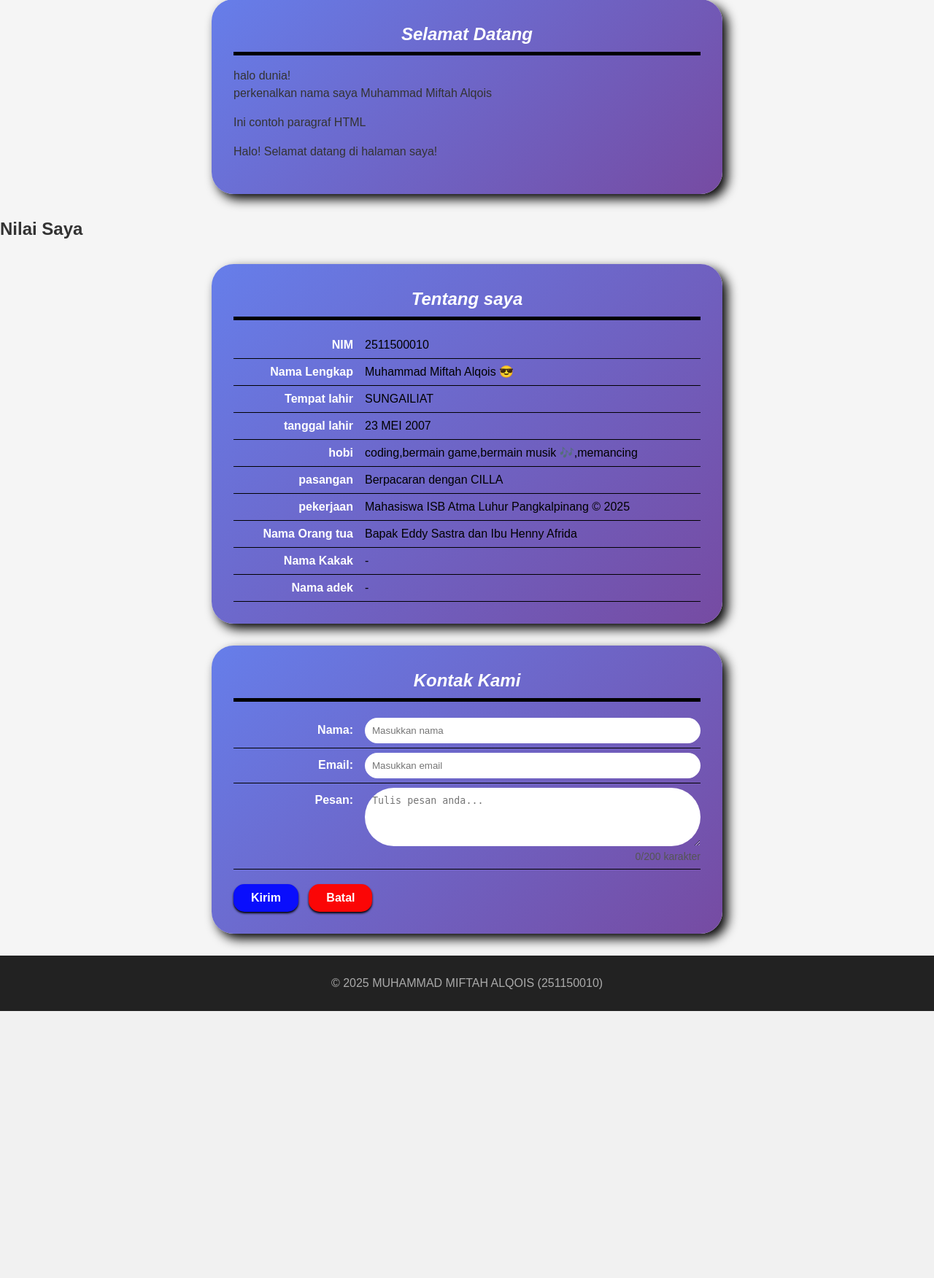
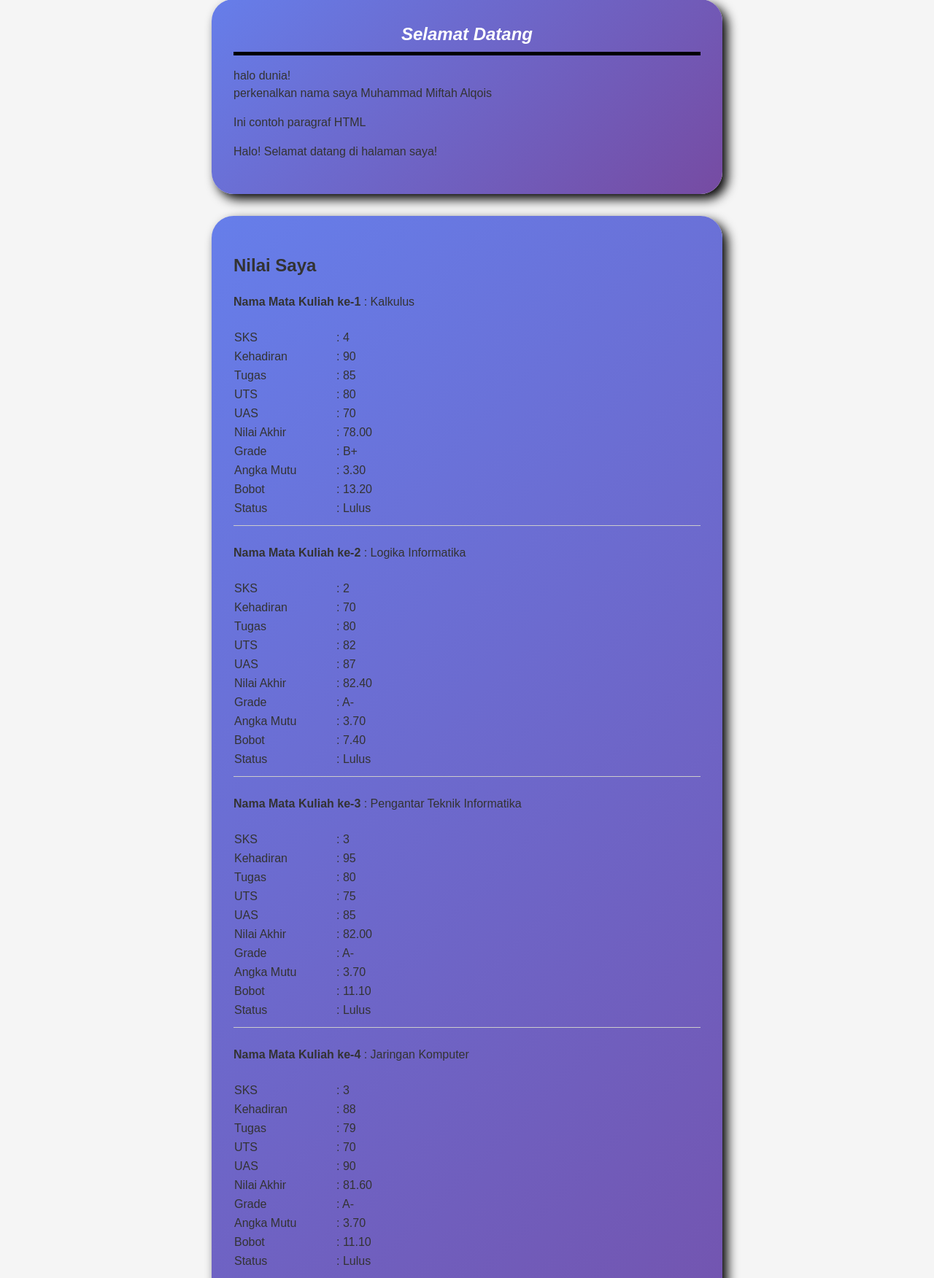
Before and after one commit to 2511500010-crypto/2511500010-PWD-TI1A-2526, a PHP site: page /pertemuan-06/index.php in a window 1280 px wide. Shown: the part 192-1944 px from the top of the page at 73% size. Before the commit the page ends 1578 px from the top, so only its background shows below. Run offline with PHP 8.4, Linux system fonts and the light colour scheme.

Commit message:
menambahkan deklarasi ,function ,if ,else di dalam section id=ipk

```diff
--- a/pertemuan-06/index.php
+++ b/pertemuan-06/index.php
@@ -35,11 +35,119 @@
 
         <section id="ipk">
             <h2>Nilai Saya</h2>
+            <?php
+            // ==========================
+            // Data Mata Kuliah
+            // ==========================
+            $namaMatkul1 = "Kalkulus";
+            $namaMatkul2 = "Logika Informatika";
+            $namaMatkul3 = "Pengantar Teknik Informatika";
+            $namaMatkul4 = "Jaringan Komputer";
+            $namaMatkul5 = "Pemrograman Web Dasar";
 
+            $sksMatkul1 = 4;
+            $sksMatkul2 = 2;
+            $sksMatkul3 = 3;
+            $sksMatkul4 = 3;
+            $sksMatkul5 = 3;
+
+            $nilaiHadir1 = 90; $nilaiTugas1 = 85; $nilaiUTS1 = 80; $nilaiUAS1 = 70;
+            $nilaiHadir2 = 70; $nilaiTugas2 = 80; $nilaiUTS2 = 82; $nilaiUAS2 = 87;
+            $nilaiHadir3 = 95; $nilaiTugas3 = 80; $nilaiUTS3 = 75; $nilaiUAS3 = 85;
+            $nilaiHadir4 = 88; $nilaiTugas4 = 79; $nilaiUTS4 = 70; $nilaiUAS4 = 90;
+            $nilaiHadir5 = 79; $nilaiTugas5 = 80; $nilaiUTS5 = 90; $nilaiUAS5 = 100;
+
+            // ==========================
+            // Fungsi-fungsi
+            // ==========================
+            function hitungNilaiAkhir($hadir, $tugas, $uts, $uas) {
+                return (0.1 * $hadir) + (0.2 * $tugas) + (0.3 * $uts) + (0.4 * $uas);
+            }
+
+            function tentukanGrade($nilaiAkhir, $hadir) {
+                if ($hadir < 70) return "E";
+                elseif ($nilaiAkhir >= 85) return "A";
+                elseif ($nilaiAkhir >= 80) return "A-";
+                elseif ($nilaiAkhir >= 75) return "B+";
+                elseif ($nilaiAkhir >= 70) return "B";
+                elseif ($nilaiAkhir >= 65) return "B-";
+                elseif ($nilaiAkhir >= 60) return "C";
+                elseif ($nilaiAkhir >= 50) return "D";
+                else return "E";
+            }
+
+            function konversiMutu($grade) {
+                switch($grade) {
+                    case "A": return 4.0;
+                    case "A-": return 3.7;
+                    case "B+": return 3.3;
+                    case "B": return 3.0;
+                    case "B-": return 2.7;
+                    case "C": return 2.0;
+                    case "D": return 1.0;
+                    default: return 0.0;
+                }
+            }
+
+            // ==========================
+            // Proses Perhitungan
+            // ==========================
+            $matkul = [
+                [$namaMatkul1, $sksMatkul1, $nilaiHadir1, $nilaiTugas1, $nilaiUTS1, $nilaiUAS1],
+                [$namaMatkul2, $sksMatkul2, $nilaiHadir2, $nilaiTugas2, $nilaiUTS2, $nilaiUAS2],
+                [$namaMatkul3, $sksMatkul3, $nilaiHadir3, $nilaiTugas3, $nilaiUTS3, $nilaiUAS3],
+                [$namaMatkul4, $sksMatkul4, $nilaiHadir4, $nilaiTugas4, $nilaiUTS4, $nilaiUAS4],
+                [$namaMatkul5, $sksMatkul5, $nilaiHadir5, $nilaiTugas5, $nilaiUTS5, $nilaiUAS5],
+            ];
+
+            $totalBobot = 0;
+            $totalSKS = 0;
+            $no = 1;
+
+            // ==========================
+            // Tampilkan Output Rapi
+            // ==========================
+            foreach ($matkul as $m) {
+                list($nama, $sks, $hadir, $tugas, $uts, $uas) = $m;
+
+                $nilaiAkhir = hitungNilaiAkhir($hadir, $tugas, $uts, $uas);
+                $grade = tentukanGrade($nilaiAkhir, $hadir);
+                $mutu = konversiMutu($grade);
+                $bobot = $mutu * $sks;
+                $status = ($grade == "D" || $grade == "E") ? "Gagal" : "Lulus";
+
+                $totalBobot += $bobot;
+                $totalSKS += $sks;
+
+            echo "<div style='margin-bottom:25px; border-bottom:1px solid #ccc; padding-bottom:10px;'>";
+            echo "<b>Nama Mata Kuliah ke-$no</b> : $nama<br><br>";
+            echo "<table style='border-collapse:collapse; width:350px;'>";
+            echo "<tr><td style='width:140px;'>SKS</td><td>: $sks</td></tr>";
+            echo "<tr><td>Kehadiran</td><td>: $hadir</td></tr>";
+            echo "<tr><td>Tugas</td><td>: $tugas</td></tr>";
+            echo "<tr><td>UTS</td><td>: $uts</td></tr>";
+            echo "<tr><td>UAS</td><td>: $uas</td></tr>";
+            echo "<tr><td>Nilai Akhir</td><td>: ".number_format($nilaiAkhir,2)."</td></tr>";
+            echo "<tr><td>Grade</td><td>: $grade</td></tr>";
+            echo "<tr><td>Angka Mutu</td><td>: ".number_format($mutu,2)."</td></tr>";
+            echo "<tr><td>Bobot</td><td>: ".number_format($bobot,2)."</td></tr>";
+            echo "<tr><td>Status</td><td>: $status</td></tr>";
+            echo "</table>";
+            echo "</div>";
+
+            $no++;
+        }
+
+        $ipk = $totalBobot / $totalSKS;
+
+            echo "<h3>Total Bobot = ".number_format($totalBobot,2)."</h3>";
+            echo "<h3>Total SKS = $totalSKS</h3>";
+            echo "<h2>IPK = ".number_format($ipk,2)."</h2>";
+            ?>
         </section>
 
         <section id="about">
-            <?php
+            <?php // data about yang akan di panggil
                 $nim = 2511500010;
                 $NIM = 2511500020;
                 $Nim = "";
--- a/pertemuan-06/style.css
+++ b/pertemuan-06/style.css
@@ -52,6 +52,7 @@ header li a:active {
 
 #home,
 #about,
+#ipk,
 #contact {
   background: linear-gradient(135deg, #667eea 0%, #764ba2 100%);
   border-radius: 30px;
```
Also changed, not shown: pertemuan-06/README.md.
